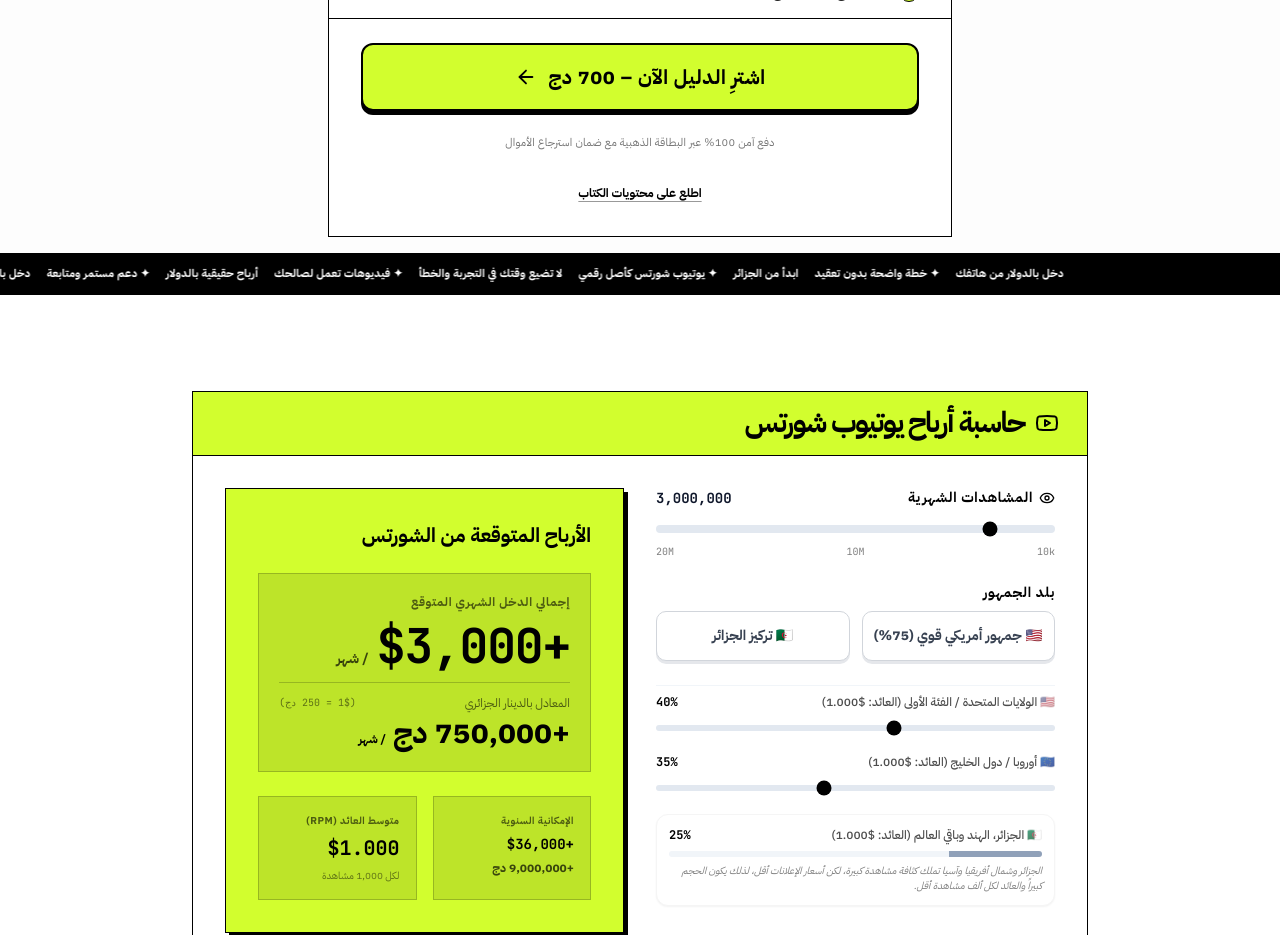
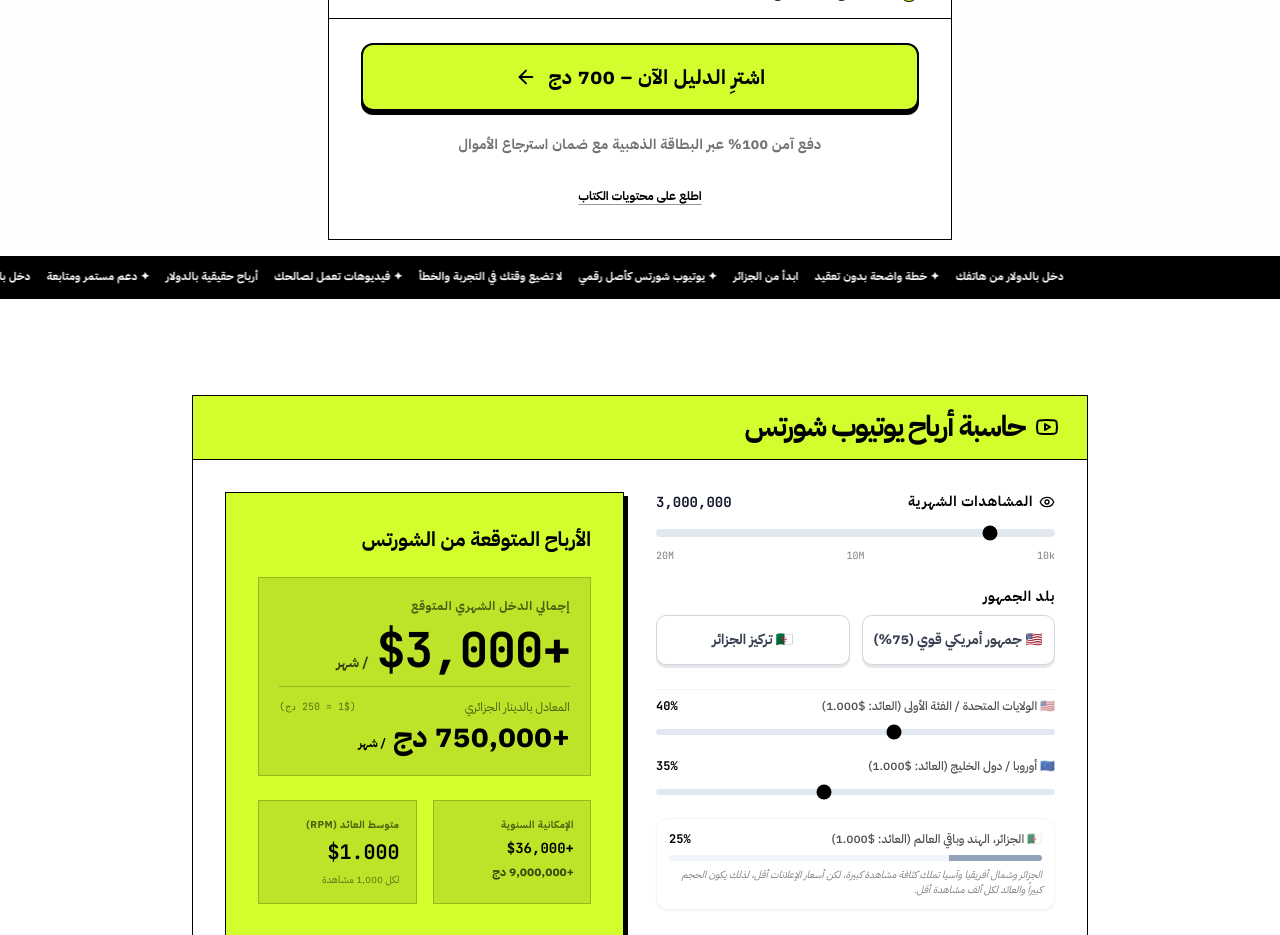
Before and after one commit to Daifou/ebook-sales-page, a React (Vite) app: page / in a window 1280 px wide. Shown: the part 1460-2395 px from the top of the page. Built offline with nearby package versions, Linux system fonts and the light colour scheme.

Commit message:
bigger and bolder security text

```diff
--- a/src/App.tsx
+++ b/src/App.tsx
@@ -151,7 +151,7 @@
             </div>
 
             <div className="pt-1 flex flex-col items-center justify-center text-center">
-              <span className="text-[10px] md:text-[11px] font-sans tracking-wide text-neutral-500">
+              <span className="text-xs md:text-sm font-sans tracking-wide text-neutral-500 font-bold">
                 دفع آمن 100% عبر البطاقة الذهبية مع ضمان استرجاع الأموال
               </span>
             </div>
```
